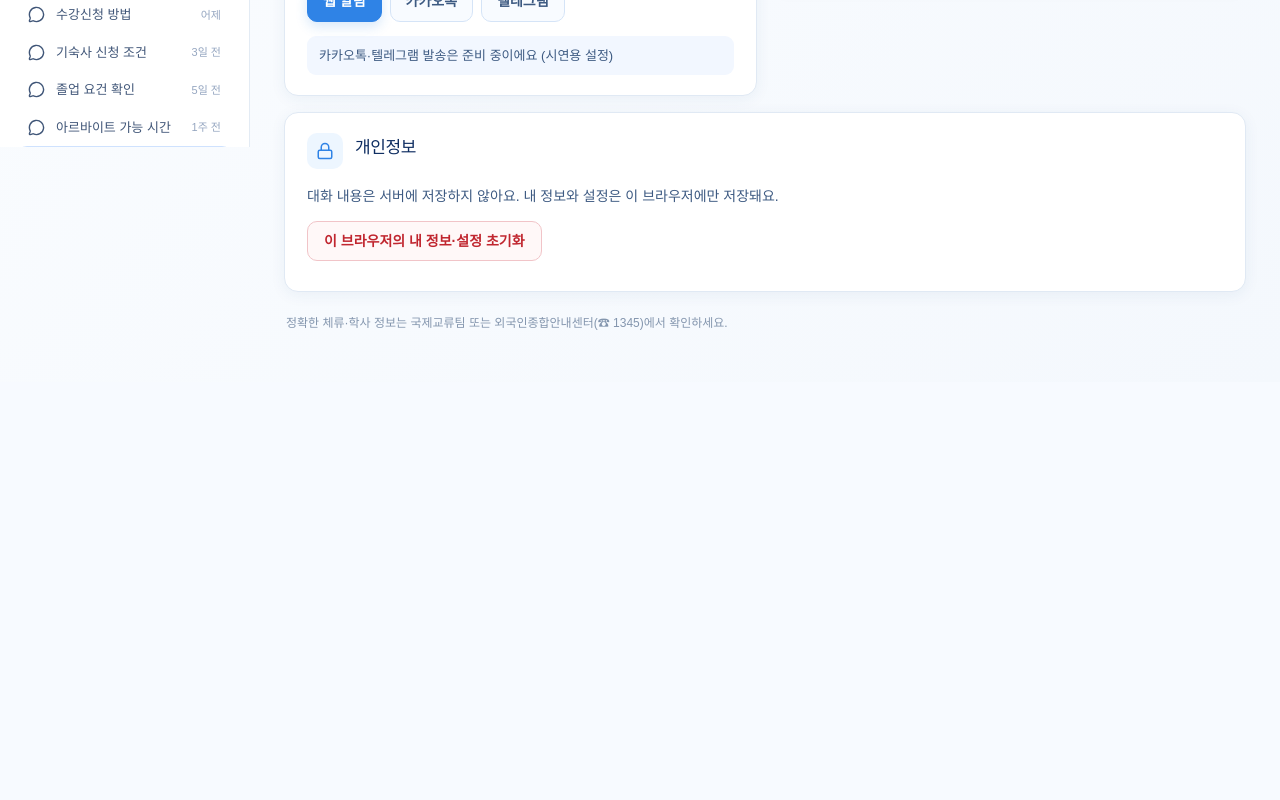
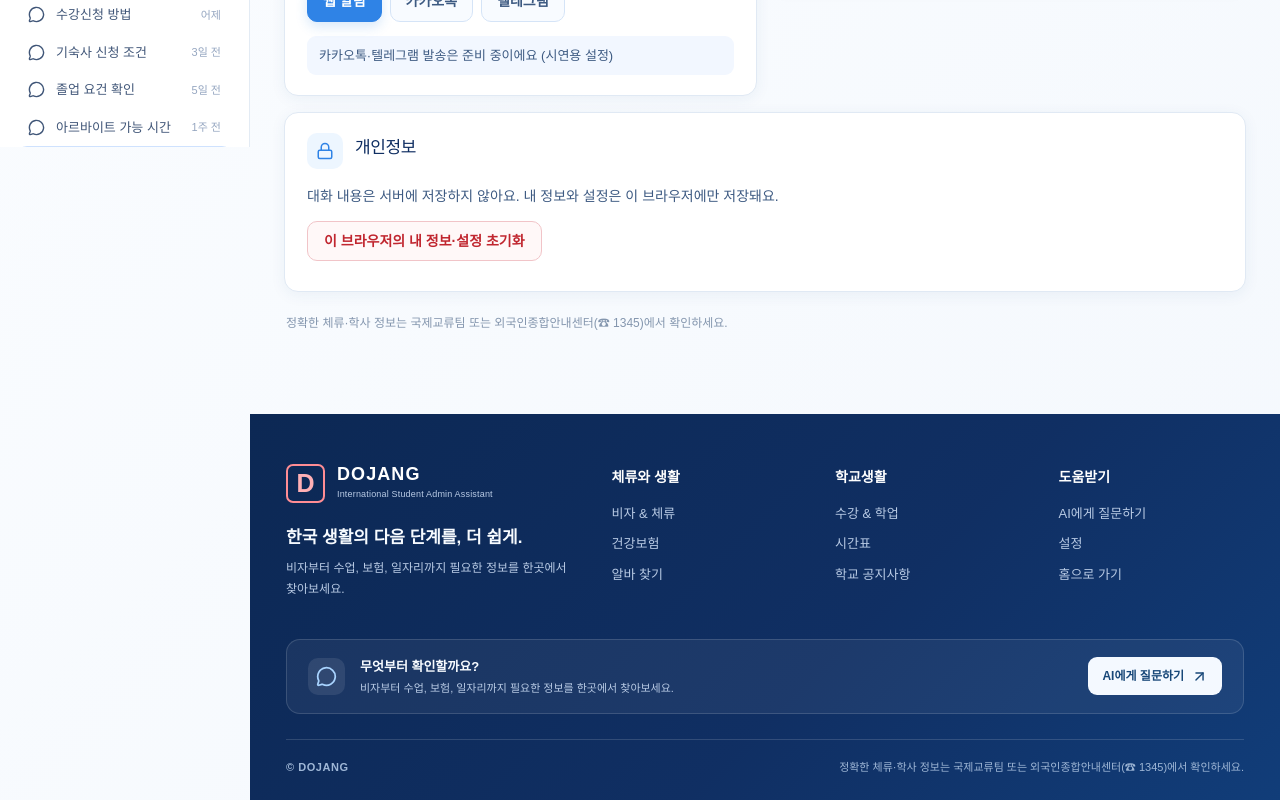
Before and after one commit to nam5588/galaba, a Next.js app in the folder frontend/: page /settings in a window 1280 px wide. Shown: the part 653-1453 px from the top of the page. Before the commit the page ends 1035 px from the top, so only its background shows below. Built offline with nearby package versions, Linux system fonts and the light colour scheme; no server answers.

Commit message:
Footer section has been enabled that users can be navigated into different features of our platform

```diff
--- /dev/null
+++ b/frontend/src/components/SiteFooter.tsx
@@ -0,0 +1,82 @@
+'use client'
+
+import Link from 'next/link'
+import { ArrowUpRight, MessageCircle } from 'lucide-react'
+import { tr, useLang } from '@/lib/i18n'
+import { SHELL } from '@/lib/i18n/shell'
+import styles from './site-footer.module.css'
+
+const FOOTER = {
+  tagline: {
+    ko: '한국 생활의 다음 단계를, 더 쉽게.',
+    en: 'Make your next step in Korea easier.',
+    uz: 'Koreyadagi keyingi qadamingizni osonlashtiring.',
+    ru: 'Сделайте следующий шаг в Корее проще.',
+  },
+  essentials: { ko: '체류와 생활', en: 'Living in Korea', uz: 'Koreyada hayot', ru: 'Жизнь в Корее' },
+  campus: { ko: '학교생활', en: 'Campus life', uz: 'Universitet hayoti', ru: 'Учёба и кампус' },
+  help: { ko: '도움받기', en: 'Get help', uz: 'Yordam', ru: 'Помощь' },
+  askAi: { ko: 'AI에게 질문하기', en: 'Ask the AI assistant', uz: 'AI yordamchidan so‘rash', ru: 'Спросить ИИ' },
+  description: {
+    ko: '비자부터 수업, 보험, 일자리까지 필요한 정보를 한곳에서 찾아보세요.',
+    en: 'Find guidance on visas, classes, insurance, and jobs in one place.',
+    uz: 'Viza, darslar, sug‘urta va ish haqidagi ma’lumotlarni bir joyda toping.',
+    ru: 'Информация о визе, учёбе, страховке и работе в одном месте.',
+  },
+  quickStart: { ko: '무엇부터 확인할까요?', en: 'Where should you start?', uz: 'Nimadan boshlash kerak?', ru: 'С чего начать?' },
+} as const
+
+export function SiteFooter() {
+  const lang = useLang()
+  const t = (key: keyof typeof FOOTER) => tr(FOOTER, key, lang)
+  const s = (key: keyof typeof SHELL) => tr(SHELL, key, lang)
+
+  return (
+    <footer className={styles.footer}>
+      <div className={styles.inner}>
+        <div className={styles.main}>
+          <div className={styles.brand}>
+            <Link href="/" className={styles.brandLink} aria-label="DOJANG home">
+              <span className={styles.mark} aria-hidden="true">D</span>
+              <span><strong>DOJANG</strong><small>International Student Admin Assistant</small></span>
+            </Link>
+            <p>{t('tagline')}</p>
+            <span className={styles.brandDescription}>{t('description')}</span>
+          </div>
+
+          <nav className={styles.group} aria-label={t('essentials')}>
+            <h2>{t('essentials')}</h2>
+            <Link href="/visa">{s('navVisa')}</Link>
+            <Link href="/insurance">{s('navInsurance')}</Link>
+            <Link href="/jobs">{s('navJobs')}</Link>
+          </nav>
+
+          <nav className={styles.group} aria-label={t('campus')}>
+            <h2>{t('campus')}</h2>
+            <Link href="/academics">{s('navAcademics')}</Link>
+            <Link href="/schedule">{s('navSchedule')}</Link>
+            <Link href="/notices">{s('navNotices')}</Link>
+          </nav>
+
+          <nav className={styles.group} aria-label={t('help')}>
+            <h2>{t('help')}</h2>
+            <Link href="/#ai-chat">{t('askAi')}</Link>
+            <Link href="/settings">{s('navSettings')}</Link>
+            <Link href="/">{s('goHome')}</Link>
+          </nav>
+        </div>
+
+        <div className={styles.cta}>
+          <div className={styles.ctaIcon}><MessageCircle size={21} /></div>
+          <div><strong>{t('quickStart')}</strong><span>{t('description')}</span></div>
+          <Link href="/#ai-chat">{t('askAi')} <ArrowUpRight size={17} /></Link>
+        </div>
+
+        <div className={styles.bottom}>
+          <span>© DOJANG</span>
+          <p>{s('setFooter')}</p>
+        </div>
+      </div>
+    </footer>
+  )
+}
--- a/frontend/src/components/app-shell.tsx
+++ b/frontend/src/components/app-shell.tsx
@@ -5,6 +5,7 @@ import { usePathname, useRouter } from 'next/navigation'
 import { FormEvent, ReactNode, useEffect, useState } from 'react'
 import { Fd1TopActions } from '@/components/fd1/Fd1Header'
 import { useFd1 } from '@/components/fd1/useFd1'
+import { SiteFooter } from '@/components/SiteFooter'
 import { useStored } from '@/lib/fd1'
 import { tr, useLang } from '@/lib/i18n'
 import { SHELL } from '@/lib/i18n/shell'
@@ -157,6 +158,7 @@ export function AppShell({ children, fixed = false, showSearch = true, onRecentC
           <div className="top-actions"><Fd1TopActions fd1={fd1} /><div className="profile"><div className="avatar">{L('profileInitial')}</div><div><strong>{L('profileName')}</strong><small>{L('profileSub')}</small></div><ChevronDown size={15} /></div></div>
         </header>
         {children}
+        {!fixed && <SiteFooter />}
       </div>
     </main>
   )
--- /dev/null
+++ b/frontend/src/components/site-footer.module.css
@@ -0,0 +1,89 @@
+.footer {
+  margin-top: 32px;
+  background: linear-gradient(135deg, #0c2854 0%, #102f63 58%, #113d79 100%);
+  color: #f7fbff;
+}
+
+.inner {
+  width: min(100%, 1510px);
+  margin: 0 auto;
+  padding: 50px 36px 24px;
+}
+
+.main {
+  display: grid;
+  grid-template-columns: minmax(240px, 1.55fr) repeat(3, minmax(130px, 1fr));
+  gap: 38px;
+}
+
+.brandLink {
+  display: inline-flex;
+  align-items: center;
+  gap: 12px;
+  color: #fff;
+  text-decoration: none;
+}
+
+.mark {
+  display: grid;
+  place-items: center;
+  width: 39px;
+  height: 39px;
+  border: 2px solid #ff8d94;
+  border-radius: 7px;
+  color: #ffb0b5;
+  font-size: 25px;
+  font-weight: 900;
+  line-height: 1;
+}
+
+.brandLink strong,
+.brandLink small { display: block; }
+.brandLink strong { font-size: 18px; line-height: 1; letter-spacing: .06em; }
+.brandLink small { margin-top: 5px; color: #b9cbe5; font-size: 9px; letter-spacing: .02em; }
+.brand p { margin: 23px 0 8px; font-size: 17px; font-weight: 800; line-height: 1.45; }
+.brandDescription { display: block; max-width: 290px; color: #b9cbe5; font-size: 12px; line-height: 1.7; }
+
+.group { display: flex; flex-direction: column; align-items: flex-start; gap: 12px; }
+.group h2 { margin: 3px 0 5px; color: #fff; font-size: 14px; font-weight: 800; }
+.group a { color: #b9cbe5; font-size: 13px; line-height: 1.45; text-decoration: none; transition: color .15s ease, transform .15s ease; }
+.group a:hover { color: #fff; transform: translateX(3px); }
+.footer a:focus-visible { outline: 2px solid #80c4ff; outline-offset: 4px; border-radius: 3px; }
+
+.cta {
+  display: flex;
+  align-items: center;
+  gap: 15px;
+  margin-top: 40px;
+  padding: 17px 21px;
+  border: 1px solid #ffffff24;
+  border-radius: 14px;
+  background: #ffffff0e;
+}
+.ctaIcon { display: grid; place-items: center; flex: 0 0 37px; height: 37px; border-radius: 10px; color: #a9d4ff; background: #ffffff17; }
+.cta > div:nth-child(2) { display: flex; flex: 1; flex-direction: column; gap: 4px; min-width: 0; }
+.cta strong { font-size: 13px; }
+.cta span { color: #b9cbe5; font-size: 11px; line-height: 1.4; }
+.cta > a { display: inline-flex; align-items: center; justify-content: center; gap: 7px; flex: 0 0 auto; padding: 10px 14px; border-radius: 9px; background: #f4f9ff; color: #174778; font-size: 12px; font-weight: 800; text-decoration: none; }
+.cta > a:hover { background: #dceeff; }
+
+.bottom { display: flex; align-items: flex-start; justify-content: space-between; gap: 24px; margin-top: 25px; padding-top: 19px; border-top: 1px solid #ffffff24; color: #9fb7d6; font-size: 11px; line-height: 1.55; }
+.bottom span { flex: 0 0 auto; font-weight: 800; letter-spacing: .05em; }
+.bottom p { margin: 0; text-align: right; }
+
+@media (max-width: 980px) {
+  .main { grid-template-columns: repeat(3, minmax(0, 1fr)); gap: 30px; }
+  .brand { grid-column: 1 / -1; }
+  .brandDescription { max-width: 500px; }
+}
+
+@media (max-width: 600px) {
+  .inner { padding: 35px 22px 22px; }
+  .main { grid-template-columns: repeat(2, minmax(0, 1fr)); gap: 29px 17px; }
+  .brand { grid-column: 1 / -1; }
+  .cta { align-items: flex-start; flex-wrap: wrap; margin-top: 32px; padding: 16px; }
+  .cta > div:nth-child(2) { flex-basis: calc(100% - 55px); }
+  .cta > a { width: 100%; margin-top: 5px; }
+  .bottom { flex-direction: column; gap: 7px; }
+  .bottom p { text-align: left; }
+}
```
